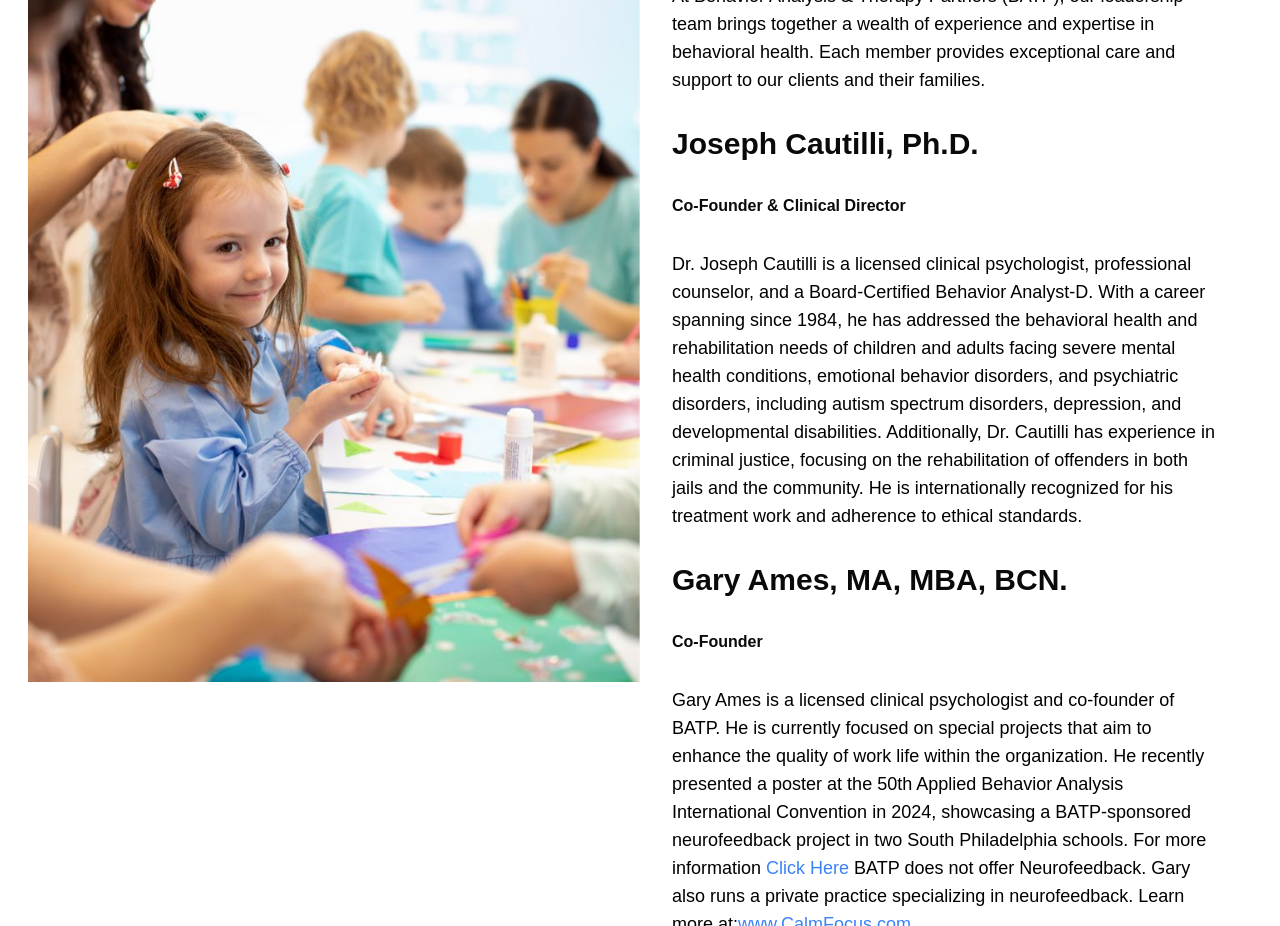
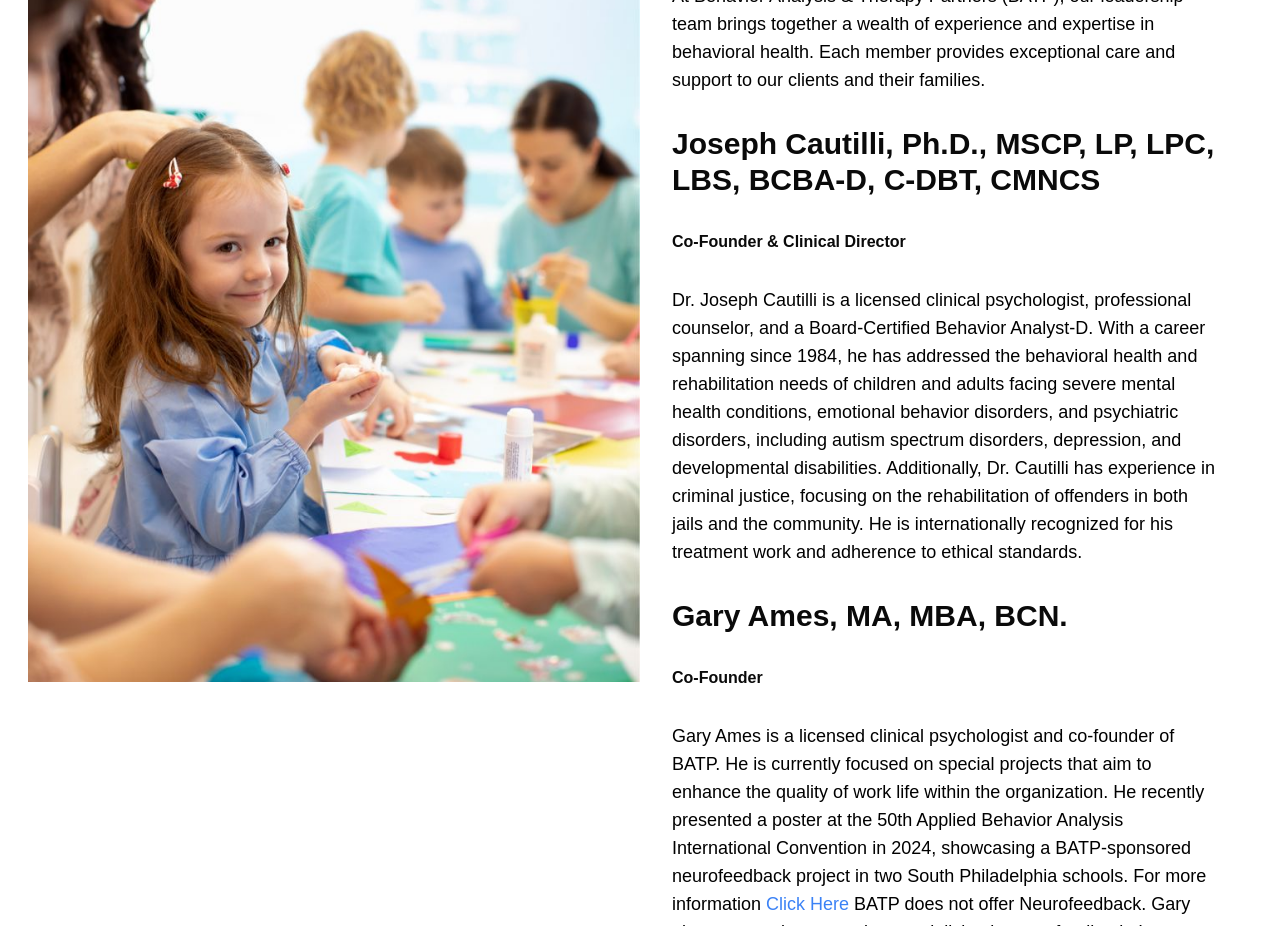
Before and after one commit to shanedsouzatx/BATP_Website, a Next.js app: page /about-us in a window 1280 px wide. Shown: the part 2020-2946 px from the top of the page. Built offline with nearby package versions, Linux system fonts and the light colour scheme.

Commit message:
chages on about us and services

```diff
--- a/src/components/About/Hero2.tsx
+++ b/src/components/About/Hero2.tsx
@@ -27,7 +27,8 @@ const Hero2: React.FC = () => {
         <p className="text-lg text-black">
         At Behavior Analysis & Therapy Partners (BATP), our leadership team brings together a wealth of experience and expertise in behavioral health. Each member provides exceptional care and support to our clients and their families. </p>
         {/*  */}
-        <h2 className="text-3xl font-bold">Joseph Cautilli, Ph.D.
+        <h2 className="text-3xl font-bold">Joseph Cautilli, Ph.D., MSCP, LP, LPC, LBS, BCBA-D, C-DBT, CMNCS
+
         </h2> <h2 className="text-md font-bold">Co-Founder & Clinical Director
         </h2>
         <p className="text-lg text-black">
--- a/src/components/Services/Hero.tsx
+++ b/src/components/Services/Hero.tsx
@@ -266,10 +266,9 @@ We proudly provide these services in partnership with Elwyn, ChildLink/PHMC, and
    <span className="font-bold"> Philadelphia – Community Behavioral Health (CBH)
 </span> 888-545-2600 <br />
    <span className="font-bold"> Bucks and Montgomery – Magellan Behavioral Health (MBH)
-</span>877-769-9782  <br />
+</span> 877-769-9782  <br /><br />
    <span className="font-bold"> Delaware – Community Care Behavioral Health (CCBH)
-</span>833-577-2682 <br />
-
+</span> 833-577-2682 <br />
 
 
 
```
